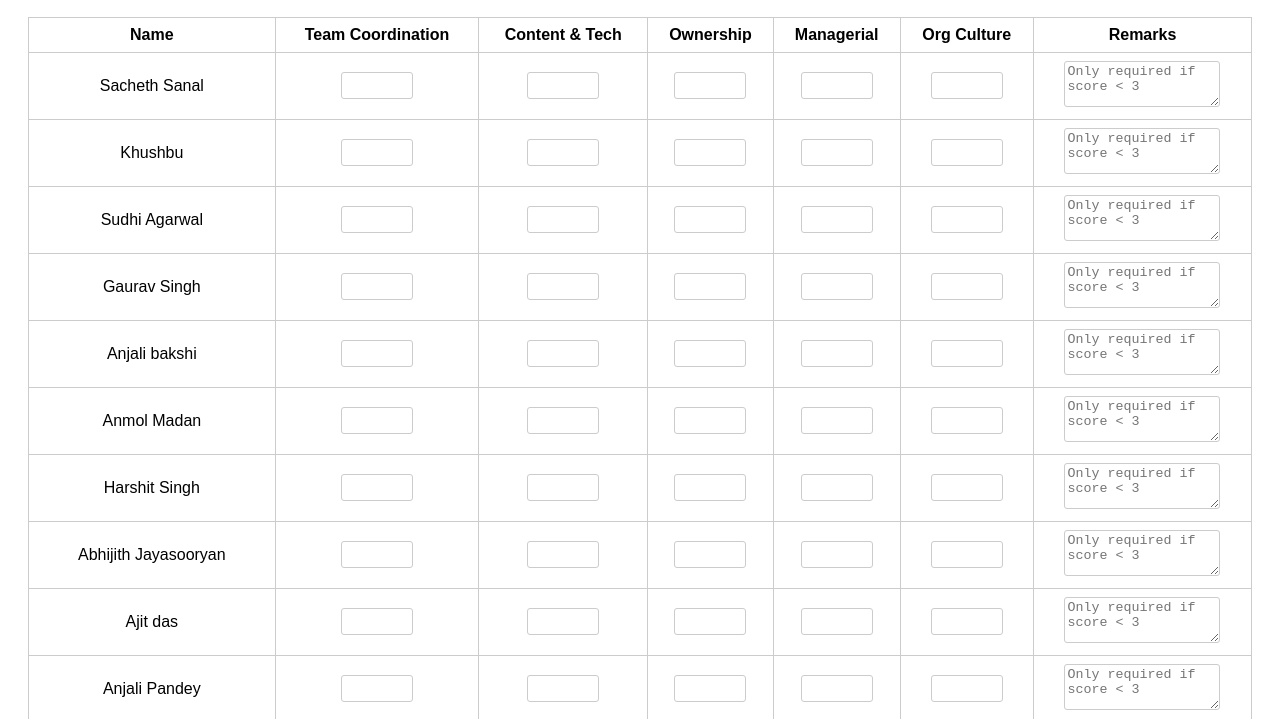
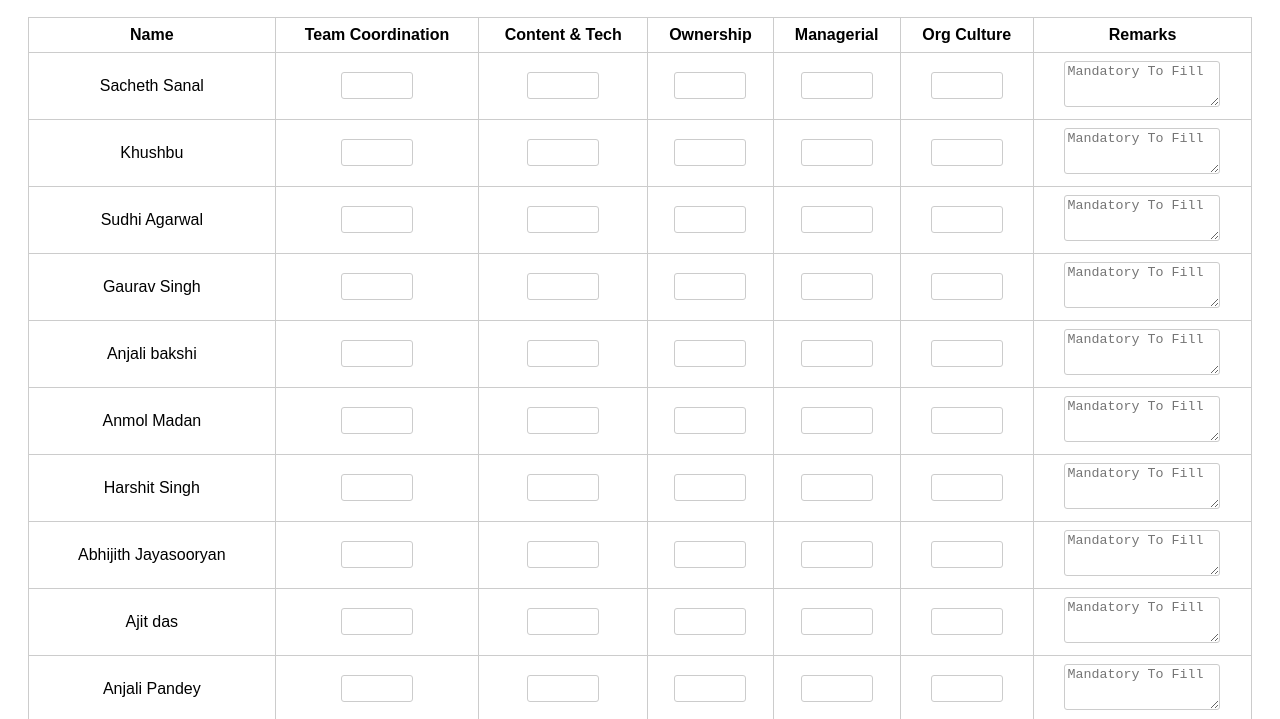
Before and after one commit to Gauravsingh-work/Anonymous-Team-Feedback, a plain HTML site: page index.html in a window 1280 px wide. Shown: the part 79-798 px from the top of the page. Drawn offline with Linux system fonts and the light colour scheme.

Commit message:
Update index.html

```diff
--- a/index.html
+++ b/index.html
@@ -111,7 +111,7 @@ names.forEach(name => {
     <td><input type="number" min="1" max="5" oninput="clearError(this)"><span class="error-msg" style="display:none"></span></td>
     <td><input type="number" min="1" max="5" oninput="clearError(this)"><span class="error-msg" style="display:none"></span></td>
     <td><input type="number" min="1" max="5" oninput="clearError(this)"><span class="error-msg" style="display:none"></span></td>
-    <td><textarea placeholder="Only required if score < 3" oninput="clearError(this)"></textarea><span class="error-msg" style="display:none"></span></td>
+    <td><textarea placeholder="Mandatory To Fill" oninput="clearError(this)"></textarea><span class="error-msg" style="display:none"></span></td>
   `;
   table.appendChild(row);
 });
```
